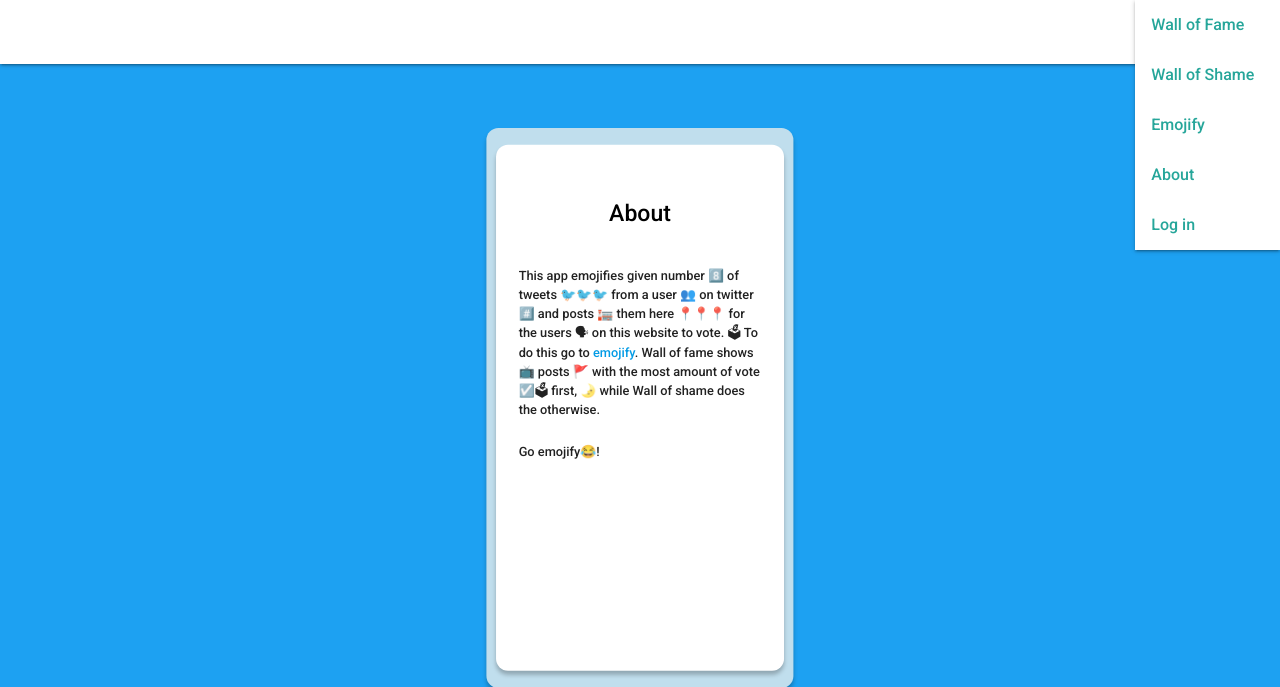
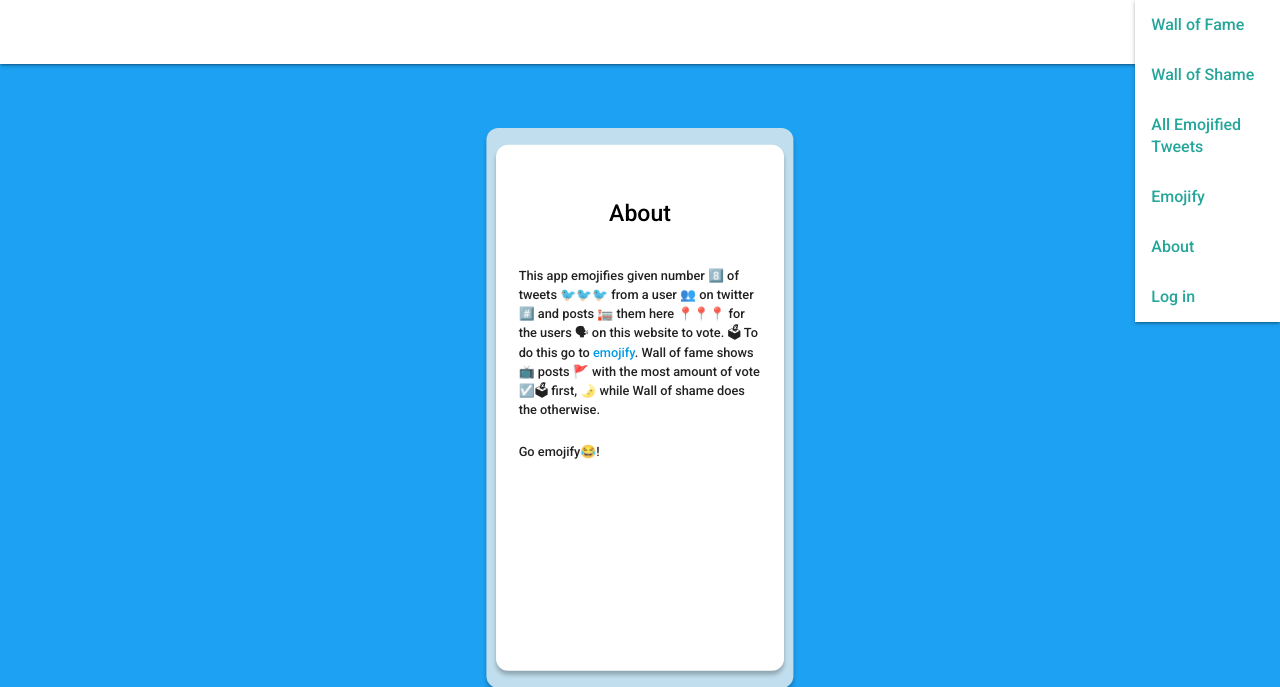
Before and after one commit to mhyeun/emojified-tweets-wall-of-fame, a Django app: page /about in a window 1280 px wide, after a click that opens the changed part. Shown: the top 687 px of the page. Run offline with Django 3.2, Linux system fonts and the light colour scheme.

Commit message:
Add view all submissions page (#18)
* Add posted_at for tweets and add all_tweets template

* added view all tweets

Co-authored-by: mhyeun <mhyeun131@gmail.com>

```diff
--- a/emojified_tweets_wall_of_fame/models.py
+++ b/emojified_tweets_wall_of_fame/models.py
@@ -1,6 +1,6 @@
 from django.db import models
 from django.conf import settings
-from datetime import datetime
+from django.utils.timezone import now
 from django.contrib.auth.models import AbstractUser
 
 # Made foreign key relation with no cascade delete since
@@ -20,6 +20,7 @@
     poster = models.ForeignKey(
         settings.AUTH_USER_MODEL, null=True, on_delete=models.SET_NULL
     )
+    posted_at = models.DateTimeField(default=now)
 
     def __str__(self):
         return self.content
--- a/emojified_tweets_wall_of_fame/templates/emojified_tweets_wall_of_fame/about.html
+++ b/emojified_tweets_wall_of_fame/templates/emojified_tweets_wall_of_fame/about.html
@@ -20,6 +20,7 @@
     <ul id="dropdown1" class="dropdown-content">
       <li><a href="{% url 'wall_of_fame' %}">Wall of Fame</a></li>
       <li><a href="{% url 'wall_of_shame' %}">Wall of Shame</a></li>
+      <li><a href="{% url 'all_tweets' %}">All Emojified Tweets</a></li>
       <li><a href="{% url 'emojify' %}">Emojify</a></li>
       <li><a href="{% url 'about' %}">About</a></li>
       {% if is_user_anonymous is False %}
--- a/emojified_tweets_wall_of_fame/templates/emojified_tweets_wall_of_fame/emojify.html
+++ b/emojified_tweets_wall_of_fame/templates/emojified_tweets_wall_of_fame/emojify.html
@@ -20,6 +20,7 @@
     <ul id="dropdown1" class="dropdown-content">
       <li><a href="{% url 'wall_of_fame' %}">Wall of Fame</a></li>
       <li><a href="{% url 'wall_of_shame' %}">Wall of Shame</a></li>
+      <li><a href="{% url 'all_tweets' %}">All Emojified Tweets</a></li>
       <li><a href="{% url 'emojify' %}">Emojify</a></li>
       <li><a href="{% url 'about' %}">About</a></li>
       <li><a href="{% url 'handle_logout' %}">Log out</a></li>
--- a/emojified_tweets_wall_of_fame/templates/emojified_tweets_wall_of_fame/emojifytweets.html
+++ b/emojified_tweets_wall_of_fame/templates/emojified_tweets_wall_of_fame/emojifytweets.html
@@ -20,6 +20,7 @@
         <ul id="dropdown1" class="dropdown-content">
             <li><a href="{% url 'wall_of_fame' %}">Wall of Fame</a></li>
             <li><a href="{% url 'wall_of_shame' %}">Wall of Shame</a></li>
+            <li><a href="{% url 'all_tweets' %}">All Emojified Tweets</a></li>
             <li><a href="{% url 'emojify' %}">Emojify</a></li>
             <li><a href="{% url 'about' %}">About</a></li>
             <li><a href="{% url 'handle_logout' %}">Log out</a></li>
--- a/emojified_tweets_wall_of_fame/templates/emojified_tweets_wall_of_fame/wall_of_fame.html
+++ b/emojified_tweets_wall_of_fame/templates/emojified_tweets_wall_of_fame/wall_of_fame.html
@@ -20,6 +20,7 @@
     <ul id="dropdown1" class="dropdown-content">
       <li><a href="{% url 'wall_of_fame' %}">Wall of Fame</a></li>
       <li><a href="{% url 'wall_of_shame' %}">Wall of Shame</a></li>
+      <li><a href="{% url 'all_tweets' %}">All Emojified Tweets</a></li>
       <li><a href="{% url 'emojify' %}">Emojify</a></li>
       <li><a href="{% url 'about' %}">About</a></li>
       {% if is_user_anonymous is False %}
--- a/emojified_tweets_wall_of_fame/urls.py
+++ b/emojified_tweets_wall_of_fame/urls.py
@@ -15,4 +15,5 @@
     path("dislike", views.dislike, name="dislike"),
     path("logout", views.handle_logout, name="handle_logout"),
     path("about", views.about, name="about"),
+    path("all-tweets", views.all_tweets, name="all_tweets"),
 ]
--- a/emojified_tweets_wall_of_fame/views.py
+++ b/emojified_tweets_wall_of_fame/views.py
@@ -3,6 +3,7 @@
 from django.contrib.auth import authenticate, login, logout
 from django.contrib.auth.hashers import make_password
 from django.contrib.auth.decorators import login_required
+from datetime import datetime
 
 from .models import Tweet, CustomUser, CustomUserToTweet
 
@@ -88,6 +89,41 @@
             "voted_tweets": voted_tweets,
             "is_user_anonymous": is_user_anonymous,
         },
+    )
+
+
+def all_tweets(request):
+    tweets_list = Tweet.objects.all().order_by("-posted_at")
+
+    tweets = []
+    for tweet in tweets_list:
+        tweet_dict = {
+            "content": tweet.content,
+            "votes": tweet.votes,
+            "poster_id": tweet.poster,
+            "posted_at": tweet.posted_at,
+            "id": tweet.pk,
+        }
+
+        tweets.append(tweet_dict)
+
+    voted_tweets = []
+    if not request.user.is_anonymous:
+        custom_user_to_tweets_list = CustomUserToTweet.objects.filter(
+            voter=request.user
+        )
+
+        for custom_user_to_tweets in custom_user_to_tweets_list:
+            tweet_dict = {
+                "id": custom_user_to_tweets.tweet.pk,
+                "is_upvote": custom_user_to_tweets.is_upvote,
+            }
+            voted_tweets.append(tweet_dict)
+
+    return render(
+        request,
+        "emojified_tweets_wall_of_fame/wall_of_fame.html",
+        {"tweets": tweets, "voted_tweets": voted_tweets},
     )
 
 
```
Also changed, not shown: emojified_tweets_wall_of_fame/migrations/0003_tweet_posted_at.py (added), 1 other file.
